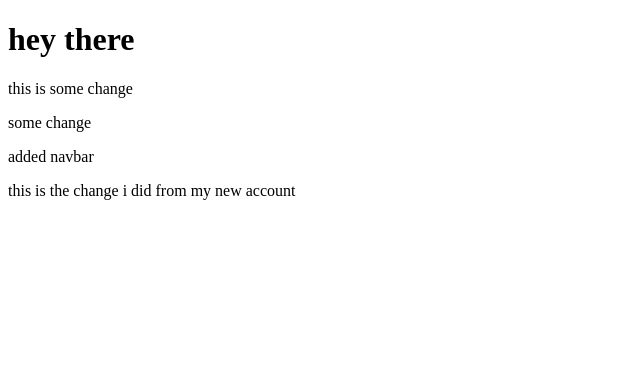
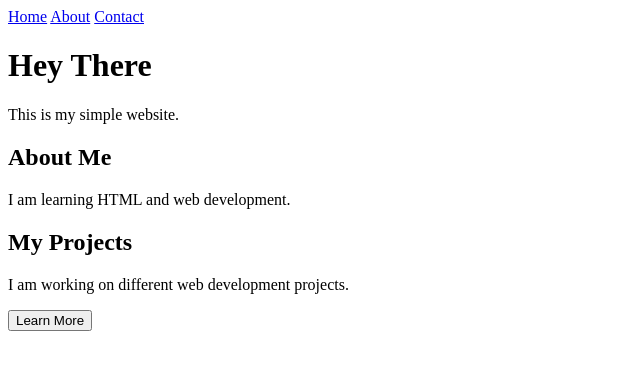
Before and after one commit to CoderMohitt/new-repo-1, a plain HTML site: page index.html in a window 1280 px wide. Shown: the whole page, without its empty margins (0-640 px from the left). Drawn offline with Linux system fonts and the light colour scheme.

Commit message:
added new content

```diff
--- a/index.html
+++ b/index.html
@@ -3,18 +3,29 @@
 <head>
     <meta charset="UTF-8">
     <meta name="viewport" content="width=device-width, initial-scale=1.0">
-    <title>Document</title>
+    <title>My Website</title>
 </head>
 <body>
-    <h1>hey there</h1>
 
-    <p>this is some change</p>
+    <nav>
+        <a href="#">Home</a>
+        <a href="#">About</a>
+        <a href="#">Contact</a>
+    </nav>
 
+    <h1>Hey There </h1>
 
-    <span>some change</span>
+    <p>This is my simple website.</p>
 
-    <p>added navbar</p>
+    <h2>About Me</h2>
 
-    <p>this is the change i did from my new account</p>
+    <p>I am learning HTML and web development.</p>
+
+    <h2>My Projects</h2>
+
+    <p>I am working on different web development projects.</p>
+
+    <button>Learn More</button>
+
 </body>
 </html>
```
